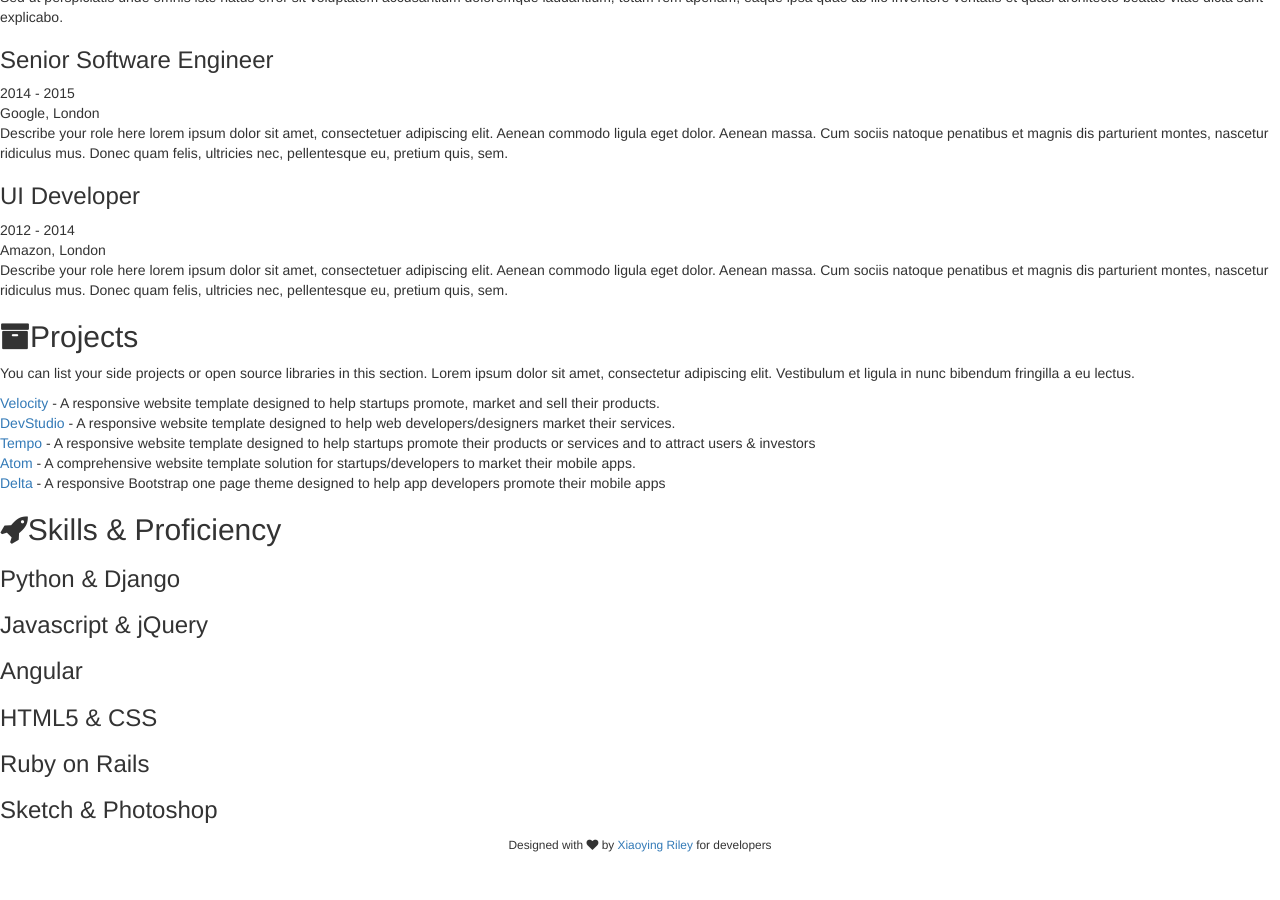
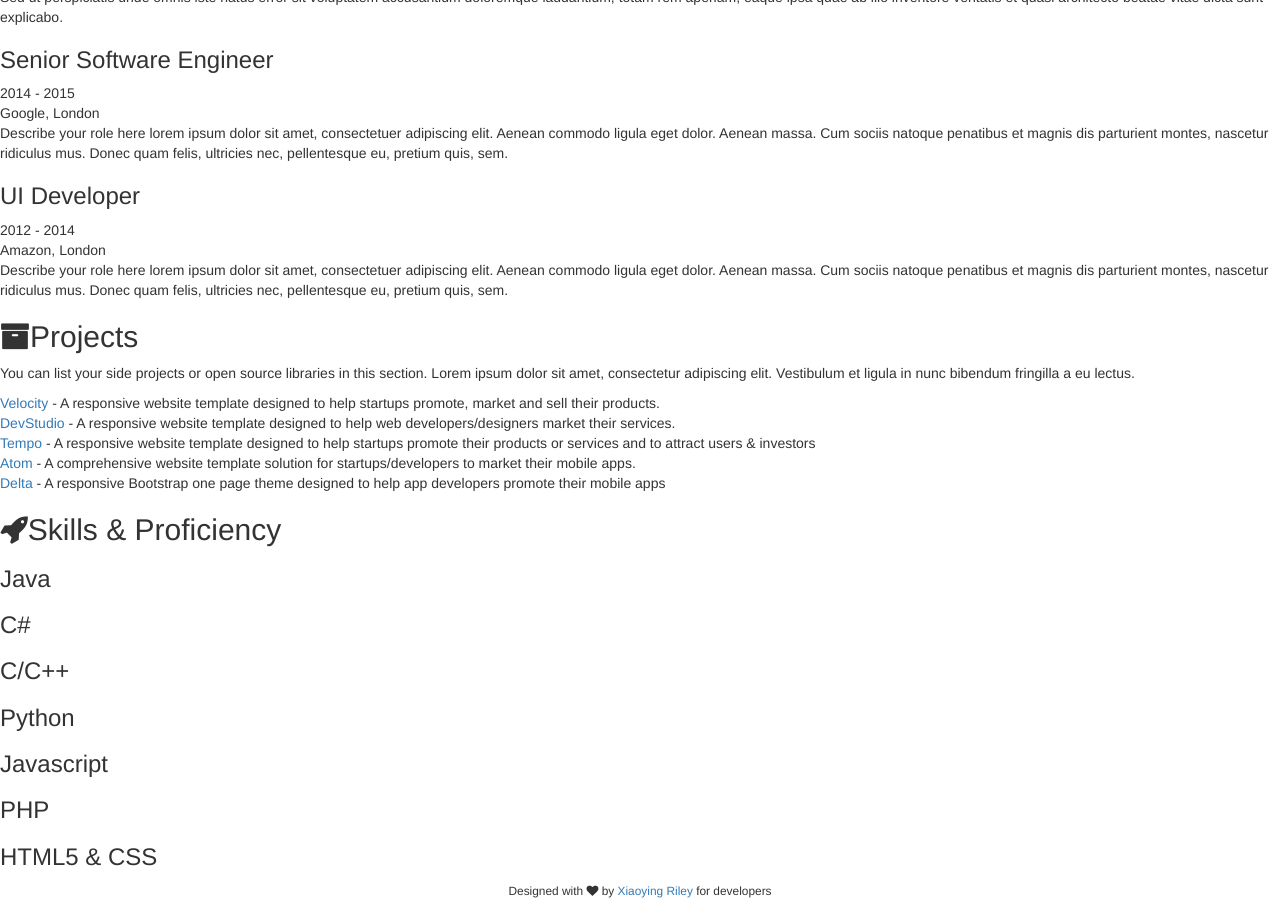
Before and after one commit to Saritus/saritus.github.io, a Jekyll site: the page built from index.html, in a window 1280 px wide and 900 px high, scrolled down 1081 px. Built offline with Jekyll 4.4.1, drawn with Linux system fonts in a browser that asks for light colours; before the commit the page ends 1935 px from its top, so only the background shows below that.

Commit message:
Change skills

```diff
--- a/_includes/skills.html
+++ b/_includes/skills.html
@@ -1,65 +1,55 @@
 <section class="skills-section section">
     <h2 class="section-title"><i class="fa fa-rocket"></i>Skills &amp; Proficiency</h2>
     <div class="skillset">
-        <div class="item">
-            <h3 class="level-title">Python &amp; Django</h3>
-            <div class="level-bar">
-                <div class="level-bar-inner" data-level="98%">
-                </div>
-            </div>
-            <!--//level-bar-->
-        </div>
-        <!--//item-->
 
         <div class="item">
-            <h3 class="level-title">Javascript &amp; jQuery</h3>
+            <h3 class="level-title">Java</h3>
             <div class="level-bar">
-                <div class="level-bar-inner" data-level="98%">
-                </div>
-            </div>
-            <!--//level-bar-->
-        </div>
-        <!--//item-->
+                <div class="level-bar-inner" data-level="99%"></div>
+            </div><!--//level-bar-->
+        </div><!--//item-->
 
         <div class="item">
-            <h3 class="level-title">Angular</h3>
+            <h3 class="level-title">C#</h3>
             <div class="level-bar">
-                <div class="level-bar-inner" data-level="98%">
-                </div>
-            </div>
-            <!--//level-bar-->
-        </div>
-        <!--//item-->
+                <div class="level-bar-inner" data-level="94%"></div>
+            </div><!--//level-bar-->
+        </div><!--//item-->
+
+        <div class="item">
+            <h3 class="level-title">C/C++</h3>
+            <div class="level-bar">
+                <div class="level-bar-inner" data-level="89%"></div>
+            </div><!--//level-bar-->
+        </div><!--//item-->
+
+        <div class="item">
+            <h3 class="level-title">Python</h3>
+            <div class="level-bar">
+                <div class="level-bar-inner" data-level="85%"></div>
+            </div><!--//level-bar-->
+        </div><!--//item-->
+
+        <div class="item">
+            <h3 class="level-title">Javascript</h3>
+            <div class="level-bar">
+                <div class="level-bar-inner" data-level="76%"></div>
+            </div><!--//level-bar-->
+        </div><!--//item-->
+
+        <div class="item">
+            <h3 class="level-title">PHP</h3>
+            <div class="level-bar">
+                <div class="level-bar-inner" data-level="66%"></div>
+            </div><!--//level-bar-->
+        </div><!--//item-->
 
         <div class="item">
             <h3 class="level-title">HTML5 &amp; CSS</h3>
             <div class="level-bar">
-                <div class="level-bar-inner" data-level="95%">
-                </div>
-            </div>
-            <!--//level-bar-->
-        </div>
-        <!--//item-->
-
-        <div class="item">
-            <h3 class="level-title">Ruby on Rails</h3>
-            <div class="level-bar">
-                <div class="level-bar-inner" data-level="85%">
-                </div>
-            </div>
-            <!--//level-bar-->
-        </div>
-        <!--//item-->
-
-        <div class="item">
-            <h3 class="level-title">Sketch &amp; Photoshop</h3>
-            <div class="level-bar">
-                <div class="level-bar-inner" data-level="60%">
-                </div>
-            </div>
-            <!--//level-bar-->
-        </div>
-        <!--//item-->
+                <div class="level-bar-inner" data-level="60%"></div>
+            </div><!--//level-bar-->
+        </div><!--//item-->
 
     </div>
 </section>
```
